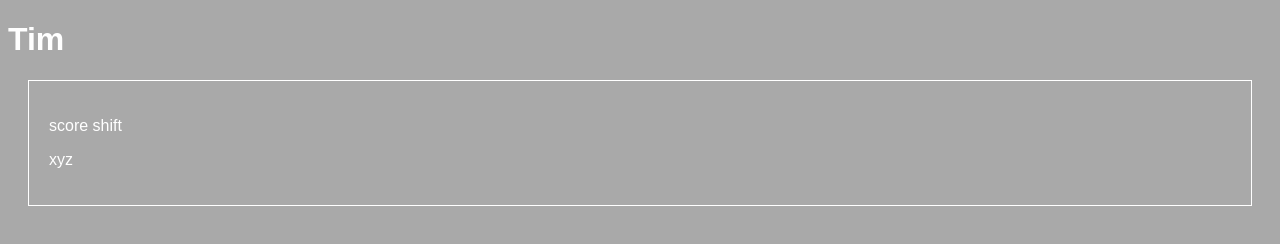
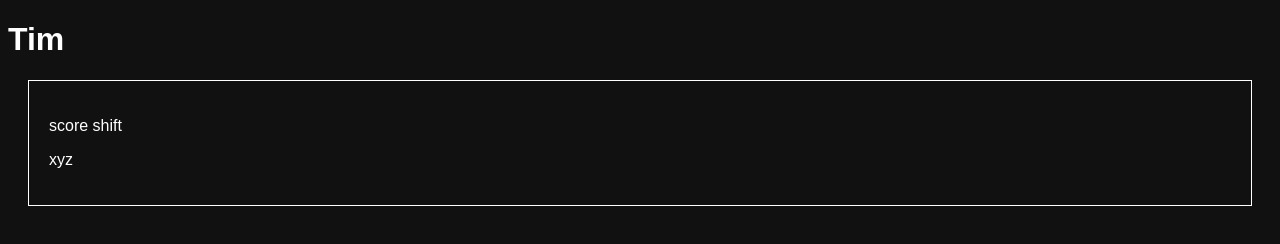
Before and after one commit to tjkue/score-shift, a plain HTML site: page index.html in a window 1280 px wide. Drawn offline with Linux system fonts and the light colour scheme.

Commit message:
Update index.html

```diff
--- a/index.html
+++ b/index.html
@@ -5,7 +5,7 @@
 <style>
     /* Style for the body */
     body {
-        background-color: darkgrey;
+        background-color: #111;
         color: white;
         font-family: Arial, sans-serif;
     }
@@ -13,7 +13,7 @@
         border: 1px solid white;
         padding: 20px;
         margin: 20px;
-        background-color: darkgrey;
+        background-color: #111;
     }
 </style>
 </head>
```
